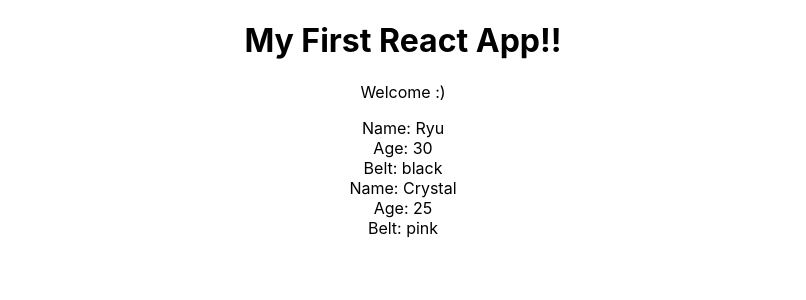
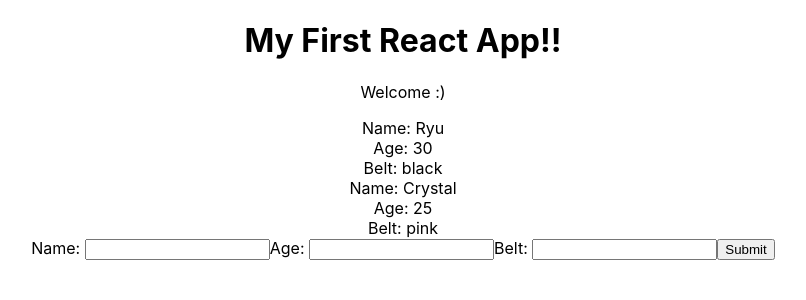
Before and after one commit to larasnr18/learning-react, a React (Create React App) app: page / in a window 1280 px wide. Shown: the top 300 px of the page, without its empty margins (237-1043 px from the left). Built offline with nearby package versions, Linux system fonts and the light colour scheme.

Commit message:
form revisited

```diff
--- /dev/null
+++ b/src/AddNinja.js
@@ -0,0 +1,36 @@
+import React, { Component } from "react";
+class AddNinja extends Component {
+  state = {
+    name: null,
+    age: null,
+    belt: null,
+  };
+  handleChange = (e) => {
+    this.setState({
+      [e.target.id]: e.target.value,
+    });
+  };
+  handleSubmit = (e) => {
+    e.preventDefault();
+    console.log(this.state);
+  };
+  render() {
+    return (
+      <div>
+        <form onSubmit={this.handleSubmit}>
+          <label htmlFor="name">Name: </label>
+          <input type="text" id="name" onChange={this.handleChange} />
+
+          <label htmlFor="age">Age: </label>
+          <input type="text" id="age" onChange={this.handleChange} />
+
+          <label htmlFor="belt">Belt: </label>
+          <input type="text" id="belt" onChange={this.handleChange} />
+          <button>Submit</button>
+        </form>
+      </div>
+    );
+  }
+}
+
+export default AddNinja;
--- a/src/App.js
+++ b/src/App.js
@@ -1,5 +1,6 @@
 import React, { Component } from "react";
 import Ninjas from "./Ninjas";
+import AddNinja from "./AddNinja";
 
 class App extends Component {
   state = {
@@ -15,6 +16,7 @@
         <h1>My First React App!!</h1>
         <p>Welcome :)</p>
         <Ninjas ninjas={this.state.ninjas} />
+        <AddNinja />
       </div>
     );
   }
```
